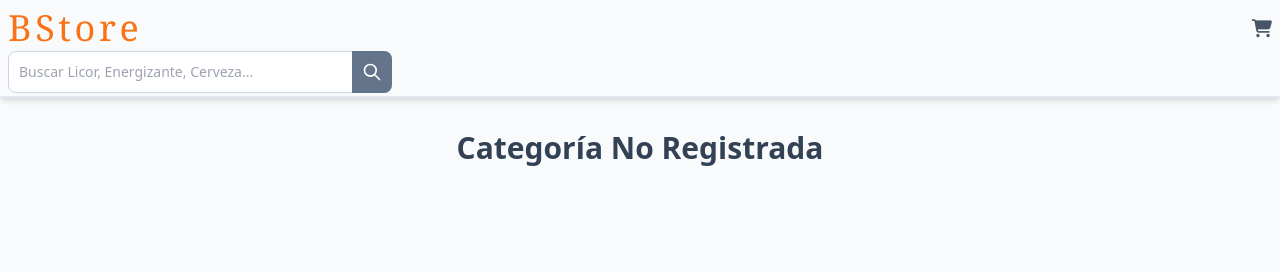
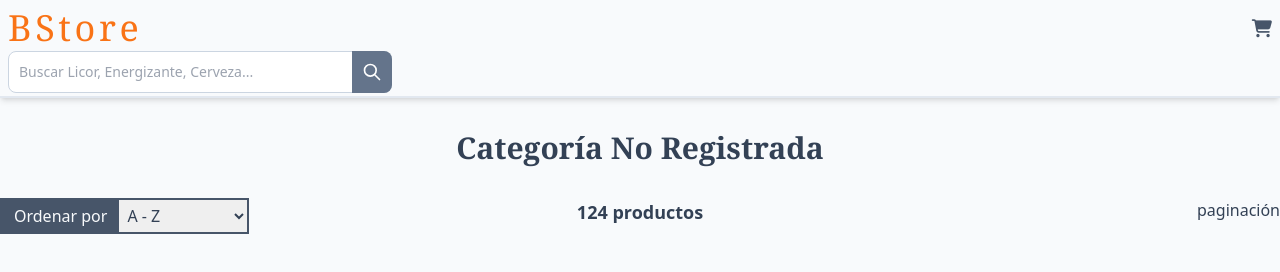
Before and after one commit to MiguelBarreraDev/BStore-bsale-project, a website built with Vite: page frontend/src/pages/category/category.html in a window 1280 px wide. Built offline with nearby package versions, Linux system fonts and the light colour scheme; no server answers.

Commit message:
Update: Syles for category name

```diff
--- a/frontend/src/pages/category/category.html
+++ b/frontend/src/pages/category/category.html
@@ -53,16 +53,29 @@
 						</div>
 					</div>
 				</nav>
-				</div>
+			</div>
 		</header>
 
 		<main class="container mx-auto">
 			<header>
-				<h3 id='category-name' class="py-8 capitalize text-center font-semibold text-slate-700 text-3xl">
+				<h3 id='category-name' class="py-8 font-serif capitalize text-center font-semibold text-slate-700 text-3xl">
 				</h3>
 			</header>
 
-			<main class="flex gap-8">
+			<main class="flex flex-col gap-8">
+				<section id="view-options" class="w-full flex justify-between text-slate-700">
+					<div class="flex-1">
+						<div class="border w-fit flex border-2 border-slate-600 cursor-pointer">
+							<label for="view-options-sort" class="py-1 px-3 cursor-pointer bg-slate-600 text-slate-50">Ordenar por</label>
+							<select id="view-options-sort" class="cursor-pointer w-32 py-1 px-1">
+								<option selected value="asc">A - Z</option>
+								<option value="desc">Z - A</option>
+							</select>
+						</div>
+					</div>
+					<div id="view-options-number" class="flex-1 text-center text-lg font-semibold">124 productos</div>
+					<div id="view-options-pagination" class="flex-1 text-right">paginación</div>
+				</section>
 				<section id="products-section" class="flex-1 flex xl:justify-space-evenly md:justify-around justify-center w-full flex-wrap sm:gap-x-8 gap-y-4 md:gap-y-8">
 					<!-- Card component -->
 				</section>
```
